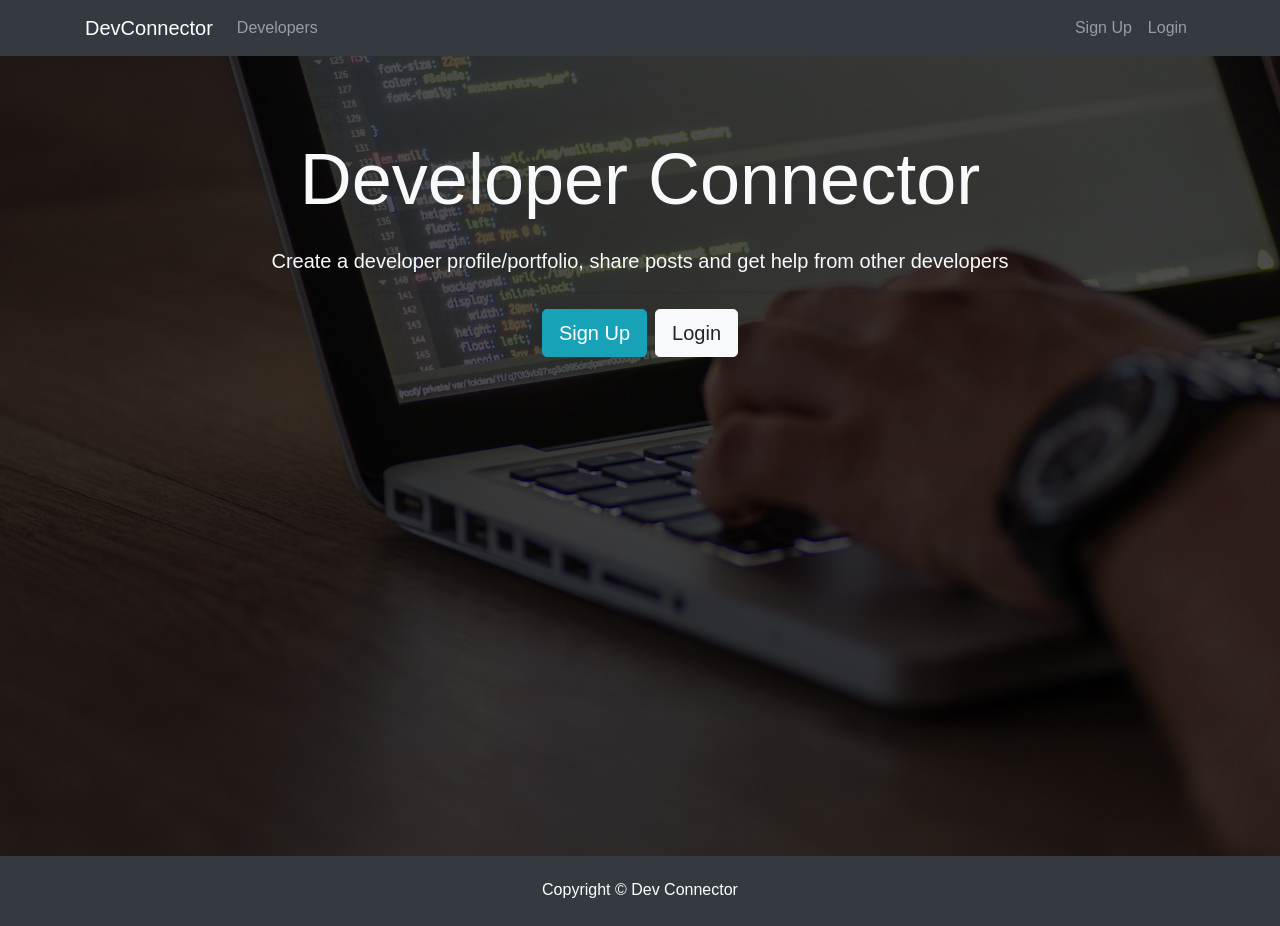
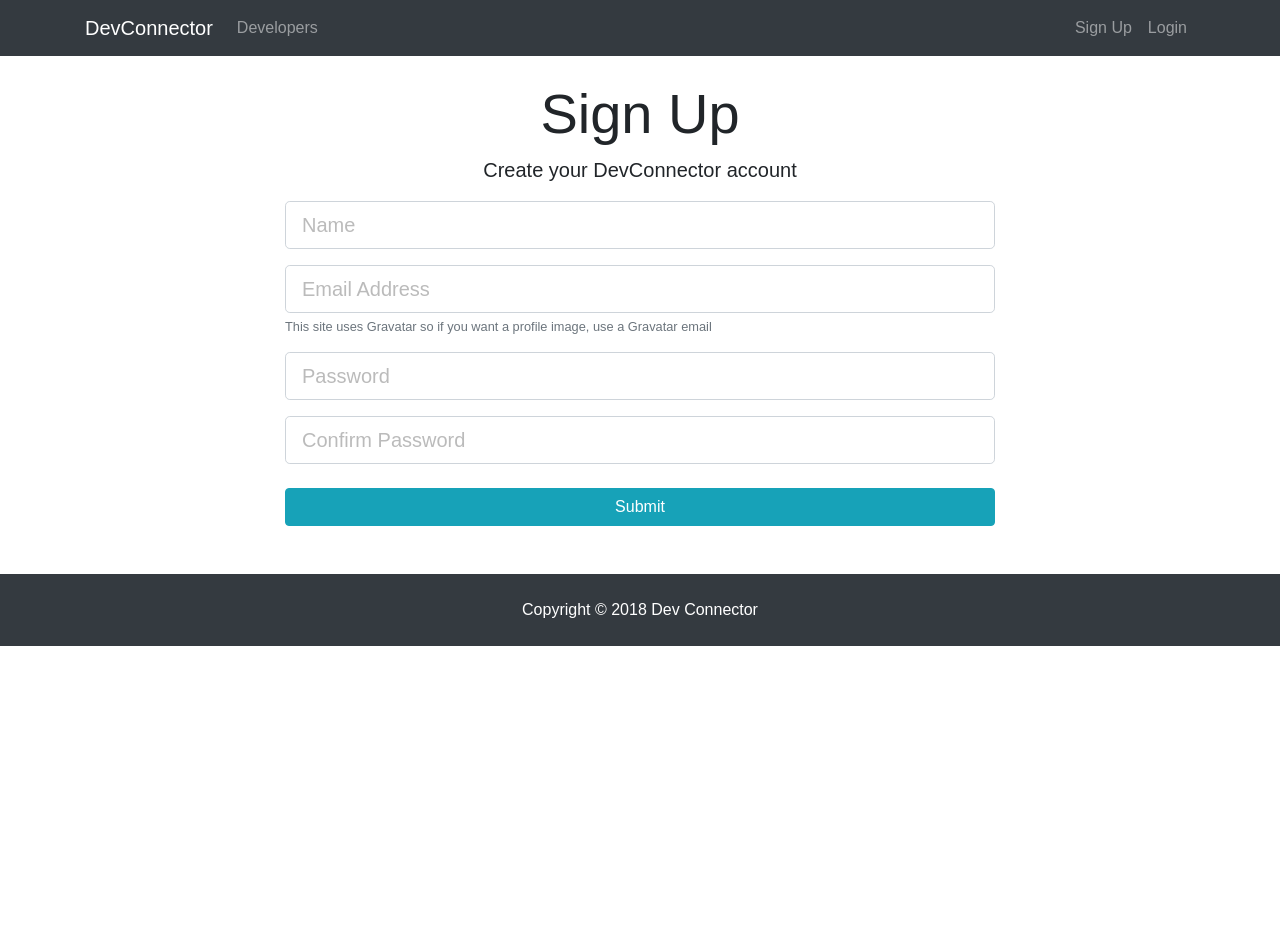
Before and after one commit to ptviet/devconnector, a React (Create React App) app in the folder client/: page /register in a window 1280 px wide. After the commit the page ends 800 px from the top, so only its background shows below. Built offline with nearby package versions, Linux system fonts and the light colour scheme.

Commit message:
add register function and form validation

```diff
--- a/client/package.json
+++ b/client/package.json
@@ -3,8 +3,11 @@
   "version": "0.1.0",
   "private": true,
   "dependencies": {
+    "axios": "^0.18.0",
+    "classnames": "^2.2.5",
     "react": "^16.3.2",
     "react-dom": "^16.3.2",
+    "react-router-dom": "^4.2.2",
     "react-scripts": "1.1.4"
   },
   "scripts": {
--- a/client/src/App.js
+++ b/client/src/App.js
@@ -1,17 +1,25 @@
 import React, { Component } from "react";
+import { BrowserRouter as Router, Route } from "react-router-dom";
+import "./App.css";
 import Navbar from "./components/layout/Navbar";
 import Footer from "./components/layout/Footer";
 import Landing from "./components/layout/Landing";
-import "./App.css";
-
+import Register from "./components/auth/Register";
+import Login from "./components/auth/Login";
 class App extends Component {
   render() {
     return (
-      <div className="App">
-        <Navbar />
-        <Landing />
-        <Footer />
-      </div>
+      <Router>
+        <div className="App">
+          <Navbar />
+          <Route exact path="/" component={Landing} />
+          <div className="container">
+            <Route exact path="/register" component={Register} />
+            <Route exact path="/login" component={Login} />
+          </div>
+          <Footer />
+        </div>
+      </Router>
     );
   }
 }
--- /dev/null
+++ b/client/src/components/auth/Login.js
@@ -0,0 +1,70 @@
+import React, { Component } from "react";
+
+class Login extends Component {
+  constructor() {
+    super();
+    this.state = {
+      email: "",
+      password: "",
+      errors: {}
+    };
+
+    this.onChange = this.onChange.bind(this);
+    this.onSubmit = this.onSubmit.bind(this);
+  }
+
+  onChange(e) {
+    this.setState({ [e.target.name]: e.target.value });
+  }
+
+  onSubmit(e) {
+    e.preventDefault();
+
+    const user = {
+      email: this.state.email,
+      password: this.state.password
+    };
+
+    console.log(user);
+  }
+
+  render() {
+    return (
+      <div className="login">
+        <div className="container">
+          <div className="row">
+            <div className="col-md-8 m-auto">
+              <h1 className="display-4 text-center">Log In</h1>
+              <p className="lead text-center">
+                Sign in to your DevConnector account
+              </p>
+              <form onSubmit={this.onSubmit}>
+                <div className="form-group">
+                  <input
+                    type="email"
+                    className="form-control form-control-lg"
+                    placeholder="Email Address"
+                    name="email"
+                    onChange={this.onChange}
+                  />
+                </div>
+                <div className="form-group">
+                  <input
+                    type="password"
+                    className="form-control form-control-lg"
+                    placeholder="Password"
+                    name="password"
+                    onChange={this.onChange}
+                  />
+                </div>
+                <input type="submit" className="btn btn-info btn-block mt-4" />
+              </form>
+            </div>
+          </div>
+        </div>
+      </div>
+    );
+  }
+}
+
+export default Login;
--- /dev/null
+++ b/client/src/components/auth/Register.js
@@ -0,0 +1,126 @@
+import React, { Component } from "react";
+import axios from "axios";
+import classnames from "classnames";
+
+class Register extends Component {
+  constructor() {
+    super();
+    this.state = {
+      name: "",
+      email: "",
+      password: "",
+      password2: "",
+      errors: {}
+    };
+
+    this.onChange = this.onChange.bind(this);
+    this.onSubmit = this.onSubmit.bind(this);
+  }
+
+  onChange(e) {
+    this.setState({ [e.target.name]: e.target.value });
+  }
+
+  onSubmit(e) {
+    e.preventDefault();
+
+    const newUser = {
+      name: this.state.name,
+      email: this.state.email,
+      password: this.state.password,
+      password2: this.state.password2
+    };
+
+    axios
+      .post("/api/users/register", newUser)
+      .then(res => console.log(res.data))
+      .catch(err => this.setState({ errors: err.response.data }));
+  }
+
+  render() {
+    const { errors } = this.state;
+    return (
+      <div className="register">
+        <div className="container">
+          <div className="row">
+            <div className="col-md-8 m-auto">
+              <h1 className="display-4 text-center">Sign Up</h1>
+              <p className="lead text-center">
+                Create your DevConnector account
+              </p>
+              <form onSubmit={this.onSubmit}>
+                <div className="form-group">
+                  <input
+                    type="text"
+                    className={classnames("form-control form-control-lg", {
+                      "is-invalid": errors.name
+                    })}
+                    placeholder="Name"
+                    name="name"
+                    value={this.state.name}
+                    onChange={this.onChange}
+                  />
+                  {errors.name && (
+                    <div className="invalid-feedback">{errors.name}</div>
+                  )}
+                </div>
+                <div className="form-group">
+                  <input
+                    type="email"
+                    className={classnames("form-control form-control-lg", {
+                      "is-invalid": errors.email
+                    })}
+                    placeholder="Email Address"
+                    name="email"
+                    value={this.state.email}
+                    onChange={this.onChange}
+                  />
+                  {errors.email && (
+                    <div className="invalid-feedback">{errors.email}</div>
+                  )}
+                  <small className="form-text text-muted">
+                    This site uses Gravatar so if you want a profile image, use
+                    a Gravatar email
+                  </small>
+                </div>
+                <div className="form-group">
+                  <input
+                    type="password"
+                    className={classnames("form-control form-control-lg", {
+                      "is-invalid": errors.password
+                    })}
+                    placeholder="Password"
+                    name="password"
+                    value={this.state.password}
+                    onChange={this.onChange}
+                  />
+                  {errors.password && (
+                    <div className="invalid-feedback">{errors.password}</div>
+                  )}
+                </div>
+                <div className="form-group">
+                  <input
+                    type="password"
+                    className={classnames("form-control form-control-lg", {
+                      "is-invalid": errors.password2
+                    })}
+                    placeholder="Confirm Password"
+                    name="password2"
+                    value={this.state.password2}
+                    onChange={this.onChange}
+                  />
+                  {errors.password2 && (
+                    <div className="invalid-feedback">{errors.password2}</div>
+                  )}
+                </div>
+                <input type="submit" className="btn btn-info btn-block mt-4" />
+              </form>
+            </div>
+          </div>
+        </div>
+      </div>
+    );
+  }
+}
+
+export default Register;
--- a/client/src/components/layout/Footer.js
+++ b/client/src/components/layout/Footer.js
@@ -3,7 +3,7 @@
 export default () => {
   return (
     <footer className="bg-dark text-white mt-5 p-4 text-center">
-      Copyright &copy; {new Date().getFullYear} Dev Connector
+      Copyright &copy; {new Date().getFullYear()} Dev Connector
     </footer>
   );
 };
--- a/client/src/components/layout/Landing.js
+++ b/client/src/components/layout/Landing.js
@@ -1,5 +1,5 @@
 import React, { Component } from "react";
-
+import { Link } from "react-router-dom";
 class Landing extends Component {
   render() {
     return (
@@ -14,12 +14,12 @@
                   from other developers
                 </p>
                 <hr />
-                <a href="register.html" className="btn btn-lg btn-info mr-2">
+                <Link to="/register" className="btn btn-lg btn-info mr-2">
                   Sign Up
-                </a>
-                <a href="login.html" className="btn btn-lg btn-light">
+                </Link>
+                <Link to="/login" className="btn btn-lg btn-light">
                   Login
-                </a>
+                </Link>
               </div>
             </div>
           </div>
--- a/client/src/components/layout/Navbar.js
+++ b/client/src/components/layout/Navbar.js
@@ -1,13 +1,14 @@
 import React, { Component } from "react";
+import { Link } from "react-router-dom";
 
 class Navbar extends Component {
   render() {
     return (
       <nav className="navbar navbar-expand-sm navbar-dark bg-dark mb-4">
         <div className="container">
-          <a className="navbar-brand" href="landing.html">
+          <Link className="navbar-brand" to="/">
             DevConnector
-          </a>
+          </Link>
           <button
             className="navbar-toggler"
             type="button"
@@ -21,7 +22,6 @@
             <ul className="navbar-nav mr-auto">
               <li className="nav-item">
                 <a className="nav-link" href="profiles.html">
-                  {" "}
                   Developers
                 </a>
               </li>
@@ -29,14 +29,14 @@
 
             <ul className="navbar-nav ml-auto">
               <li className="nav-item">
-                <a className="nav-link" href="register.html">
+                <Link className="nav-link" to="/register">
                   Sign Up
-                </a>
+                </Link>
               </li>
               <li className="nav-item">
-                <a className="nav-link" href="login.html">
+                <Link className="nav-link" to="login">
                   Login
-                </a>
+                </Link>
               </li>
             </ul>
           </div>
```
